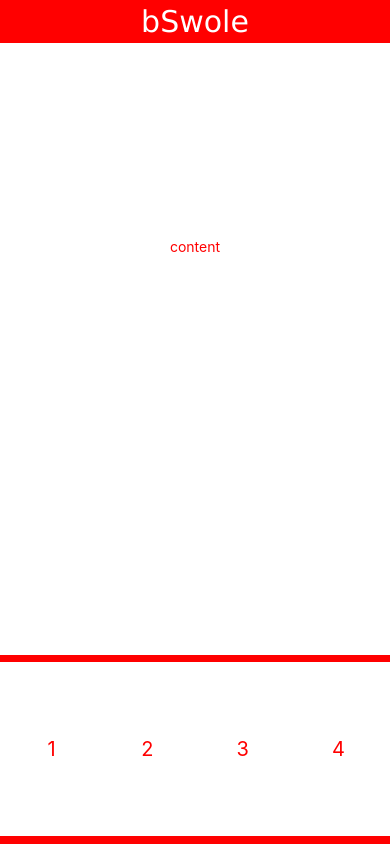
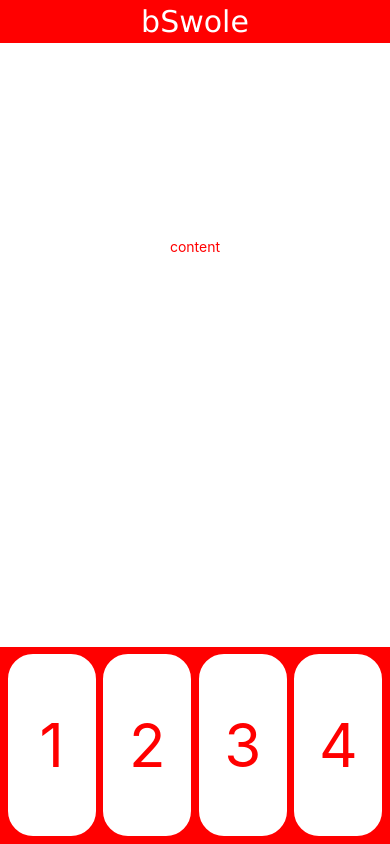
Before and after one commit to joedownard/bSwole, a React Native app: screen / in a window 390 px wide. Built offline with nearby package versions, Linux system fonts and the light colour scheme.

Commit message:
buttons look nicer

```diff
--- a/App.js
+++ b/App.js
@@ -16,7 +16,7 @@ export default function App() {
                 <TouchableOpacity
                     onPress={() => alert('1')}
                     style={styles.button}>
-                    <Text style={{ fontSize: 20, color: 'red' }}>1</Text>
+                    <Text style={styles.buttonText}>1</Text>
                 </TouchableOpacity>
             </View>
 
@@ -24,7 +24,7 @@ export default function App() {
                 <TouchableOpacity
                     onPress={() => alert('2')}
                     style={styles.button}>
-                    <Text style={{ fontSize: 20, color: 'red' }}>2</Text>
+                    <Text style={styles.buttonText}>2</Text>
                 </TouchableOpacity>
             </View>
 
@@ -32,7 +32,7 @@ export default function App() {
                 <TouchableOpacity
                     onPress={() => alert('3')}
                     style={styles.button}>
-                    <Text style={{ fontSize: 20, color: 'red' }}>3</Text>
+                    <Text style={styles.buttonText}>3</Text>
                 </TouchableOpacity>
             </View>
 
@@ -40,7 +40,7 @@ export default function App() {
                 <TouchableOpacity
                     onPress={() => alert('4')}
                     style={styles.button}>
-                    <Text style={{ fontSize: 20, color: 'red' }}>4</Text>
+                    <Text style={styles.buttonText}>4</Text>
                 </TouchableOpacity>
             </View>
         </View>
@@ -85,6 +85,10 @@ const styles = StyleSheet.create({
         width: '100%',
     },
     buttonContainer: {
+        borderWidth: 5,
+        borderStyle: 'solid',
+        borderColor: 'white',
+        borderRadius: 25,
         justifyContent: 'center',
         alignItems: 'center',
         backgroundColor: 'white',
@@ -92,8 +96,12 @@ const styles = StyleSheet.create({
         margin: '1%',
     },
     button: {
-        backgroundColor: 'white',
         alignItems: 'center',
-        padding: 75,
+        paddingVertical: 50,
+        paddingHorizontal: 75,
+    },
+    buttonText: {
+        fontSize: 60,
+        color: 'red',
     }
 });
```
